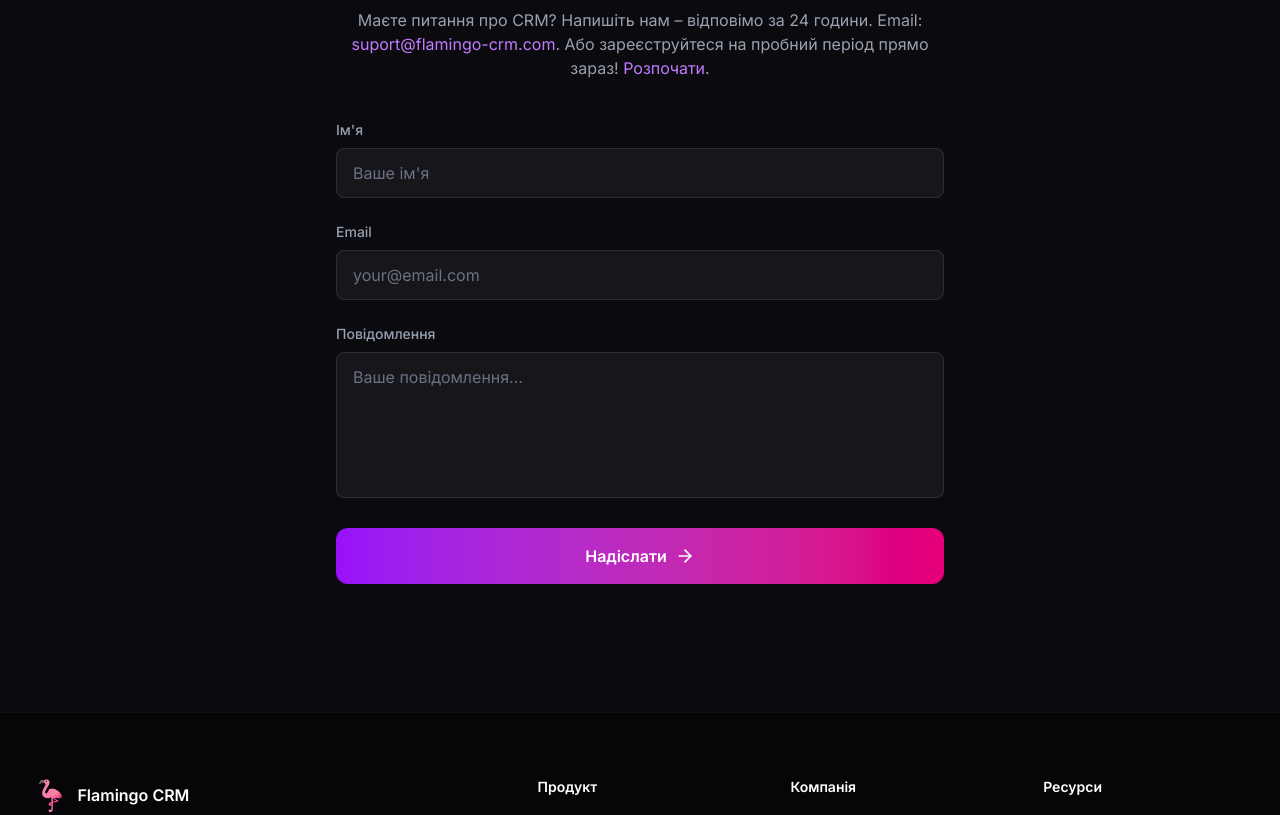
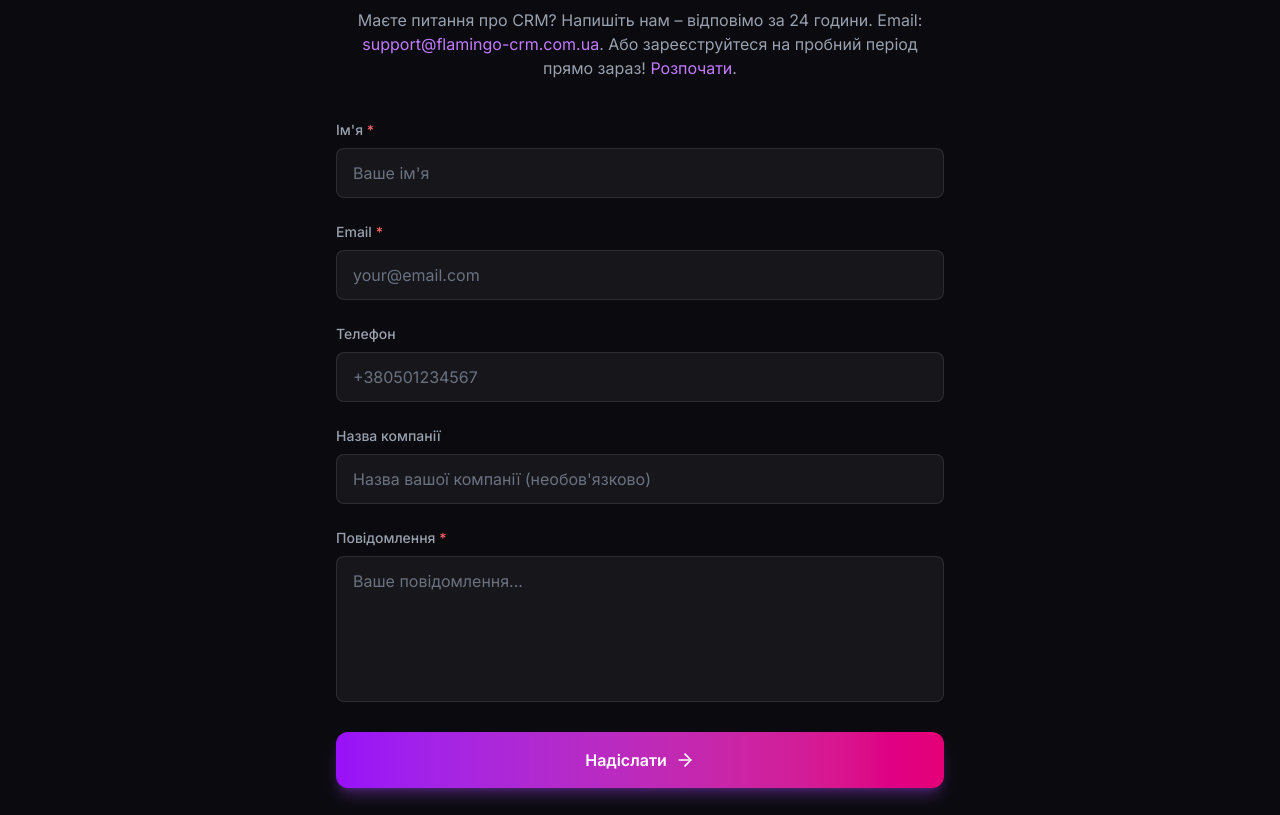
Before and after one commit to SvarogXX/flamingo-site, a Next.js app: page /contact in a window 1280 px wide. Shown: the part 400-1215 px from the top of the page. Built offline with nearby package versions, Linux system fonts and the light colour scheme; no server answers.

Commit message:
Налаштували форму для відправки даних в адмін

```diff
--- a/components/Contact.tsx
+++ b/components/Contact.tsx
@@ -1,9 +1,109 @@
 "use client";
 
+import { useState } from "react";
 import { motion } from "framer-motion";
-import { ArrowRight } from "lucide-react";
+import { ArrowRight, Loader2, CheckCircle, AlertCircle } from "lucide-react";
+
+type FormErrors = {
+  name?: string;
+  email?: string;
+  phone?: string;
+  message?: string;
+};
+
+const EMAIL_REGEX = /^[^\s@]+@[^\s@]+\.[^\s@]+$/;
+const PHONE_REGEX = /^\+?[0-9\s\-()]{10,20}$/;
+
+function validateForm(data: { name: string; email: string; phone: string; message: string; company: string }): FormErrors {
+  const errors: FormErrors = {};
+
+  if (!data.name.trim()) {
+    errors.name = "Введіть ваше ім'я";
+  } else if (data.name.trim().length < 2) {
+    errors.name = "Ім'я має містити мінімум 2 символи";
+  }
+
+  if (!data.email.trim()) {
+    errors.email = "Введіть email";
+  } else if (!EMAIL_REGEX.test(data.email.trim())) {
+    errors.email = "Введіть коректний email";
+  }
+
+  if (data.phone.trim() && !PHONE_REGEX.test(data.phone.trim())) {
+    errors.phone = "Введіть коректний номер телефону (наприклад, +380501234567)";
+  }
+
+  if (!data.message.trim()) {
+    errors.message = "Введіть повідомлення";
+  } else if (data.message.trim().length < 10) {
+    errors.message = "Повідомлення має містити мінімум 10 символів";
+  }
+
+  return errors;
+}
 
 export default function Contact() {
+  const [name, setName] = useState("");
+  const [email, setEmail] = useState("");
+  const [phone, setPhone] = useState("");
+  const [company, setCompany] = useState("");
+  const [message, setMessage] = useState("");
+  const [errors, setErrors] = useState<FormErrors>({});
+  const [status, setStatus] = useState<"idle" | "loading" | "success" | "error">("idle");
+  const [errorMessage, setErrorMessage] = useState("");
+
+  const handleSubmit = async (e: React.FormEvent) => {
+    e.preventDefault();
+    setErrors({});
+    setErrorMessage("");
+
+    const formData = { name, email, phone, company, message };
+    const validationErrors = validateForm(formData);
+
+    if (Object.keys(validationErrors).length > 0) {
+      setErrors(validationErrors);
+      return;
+    }
+
+    setStatus("loading");
+
+    try {
+      const response = await fetch("https://flamingo-crm-xi.vercel.app/api/leads", {
+        method: "POST",
+        headers: {
+          "Content-Type": "application/json",
+        },
+        body: JSON.stringify({
+          name: formData.name.trim(),
+          email: formData.email.trim(),
+          message: formData.message.trim(),
+          ...(formData.phone.trim() && { phone: formData.phone.trim() }),
+          ...(formData.company.trim() && { company: formData.company.trim() }),
+        }),
+      });
+
+      if (!response.ok) {
+        const data = await response.json().catch(() => ({}));
+        throw new Error(data.message || `Помилка ${response.status}`);
+      }
+
+      setStatus("success");
+      setName("");
+      setEmail("");
+      setPhone("");
+      setCompany("");
+      setMessage("");
+    } catch (err) {
+      setStatus("error");
+      setErrorMessage(err instanceof Error ? err.message : "Не вдалося надіслати. Спробуйте пізніше.");
+    }
+  };
+
+  const inputBase =
+    "w-full px-4 py-3 bg-white/5 border rounded-lg text-white placeholder-gray-500 focus:outline-none transition-colors";
+  const inputError = "border-red-500/50 focus:border-red-500/50";
+  const inputNormal = "border-white/10 focus:border-purple-500/50";
+
   return (
     <section id="contact" className="relative py-24 lg:py-32 bg-[#0a0a0f]">
       <div className="absolute top-0 left-0 right-0 h-px bg-gradient-to-r from-transparent via-purple-500/20 to-transparent" />
@@ -19,50 +119,140 @@ export default function Contact() {
           </h2>
           <p className="text-gray-400 text-center mb-10">
             Маєте питання про CRM? Напишіть нам – відповімо за 24 години.
-            Email: <a href="mailto:suport@flamingo-crm.com" className="text-purple-400 hover:text-purple-300">suport@flamingo-crm.com</a>.
-            Або зареєструйтеся на пробний період прямо зараз! <a href="https://flamingo-crm-xi.vercel.app/" target="_blank" rel="noopener noreferrer" className="text-purple-400 hover:text-purple-300">Розпочати</a>.
+            Email:{" "}
+            <a href="mailto:support@flamingo-crm.com.ua" className="text-purple-400 hover:text-purple-300">
+              support@flamingo-crm.com.ua
+            </a>
+            . Або зареєструйтеся на пробний період прямо зараз!{" "}
+            <a
+              href="https://flamingo-crm-xi.vercel.app/"
+              target="_blank"
+              rel="noopener noreferrer"
+              className="text-purple-400 hover:text-purple-300"
+            >
+              Розпочати
+            </a>
+            .
           </p>
 
-          <form className="space-y-6">
+          {status === "success" && (
+            <div className="mb-6 p-4 rounded-xl bg-green-500/10 border border-green-500/30 flex items-center gap-3">
+              <CheckCircle className="w-6 h-6 text-green-400 flex-shrink-0" />
+              <p className="text-green-400">
+                Дякуємо! Ваше повідомлення надіслано. Ми зв&apos;яжемося з вами протягом 24 годин.
+              </p>
+            </div>
+          )}
+
+          {status === "error" && (
+            <div className="mb-6 p-4 rounded-xl bg-red-500/10 border border-red-500/30 flex items-center gap-3">
+              <AlertCircle className="w-6 h-6 text-red-400 flex-shrink-0" />
+              <p className="text-red-400">{errorMessage}</p>
+            </div>
+          )}
+
+          <form onSubmit={handleSubmit} className="space-y-6">
             <div>
-              <label htmlFor="name" className="block text-sm font-medium text-gray-400 mb-2">Ім&apos;я</label>
+              <label htmlFor="name" className="block text-sm font-medium text-gray-400 mb-2">
+                Ім&apos;я <span className="text-red-400">*</span>
+              </label>
               <input
                 type="text"
                 id="name"
                 name="name"
-                className="w-full px-4 py-3 bg-white/5 border border-white/10 rounded-lg text-white placeholder-gray-500 focus:outline-none focus:border-purple-500/50"
+                value={name}
+                onChange={(e) => setName(e.target.value)}
+                className={`${inputBase} ${errors.name ? inputError : inputNormal}`}
                 placeholder="Ваше ім'я"
+                disabled={status === "loading"}
               />
+              {errors.name && <p className="mt-1 text-sm text-red-400">{errors.name}</p>}
             </div>
+
             <div>
-              <label htmlFor="email" className="block text-sm font-medium text-gray-400 mb-2">Email</label>
+              <label htmlFor="email" className="block text-sm font-medium text-gray-400 mb-2">
+                Email <span className="text-red-400">*</span>
+              </label>
               <input
                 type="email"
                 id="email"
                 name="email"
-                className="w-full px-4 py-3 bg-white/5 border border-white/10 rounded-lg text-white placeholder-gray-500 focus:outline-none focus:border-purple-500/50"
+                value={email}
+                onChange={(e) => setEmail(e.target.value)}
+                className={`${inputBase} ${errors.email ? inputError : inputNormal}`}
                 placeholder="your@email.com"
+                disabled={status === "loading"}
+              />
+              {errors.email && <p className="mt-1 text-sm text-red-400">{errors.email}</p>}
+            </div>
+
+            <div>
+              <label htmlFor="phone" className="block text-sm font-medium text-gray-400 mb-2">
+                Телефон
+              </label>
+              <input
+                type="tel"
+                id="phone"
+                name="phone"
+                value={phone}
+                onChange={(e) => setPhone(e.target.value)}
+                className={`${inputBase} ${errors.phone ? inputError : inputNormal}`}
+                placeholder="+380501234567"
+                disabled={status === "loading"}
+              />
+              {errors.phone && <p className="mt-1 text-sm text-red-400">{errors.phone}</p>}
+            </div>
+
+            <div>
+              <label htmlFor="company" className="block text-sm font-medium text-gray-400 mb-2">
+                Назва компанії
+              </label>
+              <input
+                type="text"
+                id="company"
+                name="company"
+                value={company}
+                onChange={(e) => setCompany(e.target.value)}
+                className={`${inputBase} ${inputNormal}`}
+                placeholder="Назва вашої компанії (необов'язково)"
+                disabled={status === "loading"}
               />
             </div>
+
             <div>
-              <label htmlFor="message" className="block text-sm font-medium text-gray-400 mb-2">Повідомлення</label>
+              <label htmlFor="message" className="block text-sm font-medium text-gray-400 mb-2">
+                Повідомлення <span className="text-red-400">*</span>
+              </label>
               <textarea
                 id="message"
                 name="message"
                 rows={5}
-                className="w-full px-4 py-3 bg-white/5 border border-white/10 rounded-lg text-white placeholder-gray-500 focus:outline-none focus:border-purple-500/50 resize-none"
+                value={message}
+                onChange={(e) => setMessage(e.target.value)}
+                className={`${inputBase} resize-none ${errors.message ? inputError : inputNormal}`}
                 placeholder="Ваше повідомлення..."
+                disabled={status === "loading"}
               />
+              {errors.message && <p className="mt-1 text-sm text-red-400">{errors.message}</p>}
             </div>
-            <a
-              href="https://flamingo-crm-xi.vercel.app/"
-              target="_blank"
-              rel="noopener noreferrer"
-              className="flex items-center justify-center gap-2 w-full py-4 bg-gradient-to-r from-purple-600 to-pink-600 text-white font-semibold rounded-xl hover:shadow-lg hover:shadow-purple-500/30 transition-all"
+
+            <button
+              type="submit"
+              disabled={status === "loading"}
+              className="flex items-center justify-center gap-2 w-full py-4 bg-gradient-to-r from-purple-600 to-pink-600 hover:from-purple-500 hover:to-pink-500 disabled:opacity-70 disabled:cursor-not-allowed text-white font-semibold rounded-xl shadow-lg shadow-purple-500/30 hover:shadow-purple-500/50 transition-all"
             >
-              <span>Надіслати</span>
-              <ArrowRight className="w-5 h-5" />
-            </a>
+              {status === "loading" ? (
+                <>
+                  <Loader2 className="w-5 h-5 animate-spin" />
+                  <span>Надсилання...</span>
+                </>
+              ) : (
+                <>
+                  <span>Надіслати</span>
+                  <ArrowRight className="w-5 h-5" />
+                </>
+              )}
+            </button>
           </form>
         </motion.div>
       </div>
--- a/components/Footer.tsx
+++ b/components/Footer.tsx
@@ -8,17 +8,17 @@ const footerLinks = {
     { name: "Можливості", href: "/features" },
     { name: "Тарифи", href: "/pricing" },
     { name: "Інтеграції", href: "https://flamingo-crm-xi.vercel.app/" },
-    { name: "API", href: "https://flamingo-crm-xi.vercel.app/" },
+    // { name: "API", href: "https://flamingo-crm-xi.vercel.app/" },
   ],
   company: [
     { name: "Про нас", href: "/about" },
     { name: "Блог", href: "/blog" },
-    { name: "Кар'єра", href: "https://flamingo-crm-xi.vercel.app/" },
+    // { name: "Кар'єра", href: "https://flamingo-crm-xi.vercel.app/" },
     { name: "Контакти", href: "/contact" },
   ],
   resources: [
     { name: "Документація", href: "https://flamingo-crm-xi.vercel.app/" },
-    { name: "Підтримка", href: "mailto:support@crmsystem.com" },
+    { name: "Підтримка", href: "mailto:support@flamingo-crm.com.ua" },
     { name: "FAQ", href: "/blog" },
   ],
 };
@@ -40,7 +40,7 @@ export default function Footer() {
             <div className="space-y-3 text-sm">
               <a href="mailto:info@crm-system.com" className="flex items-center gap-2 text-gray-500 hover:text-purple-400 transition-colors">
                 <Mail className="w-4 h-4" />
-                <span>suport@flamingo-crm.com</span>
+                <span>support@flamingo-crm.com.ua</span>
               </a>
               <a href="tel:+380501234567" className="flex items-center gap-2 text-gray-500 hover:text-purple-400 transition-colors">
                 <Phone className="w-4 h-4" />
```
